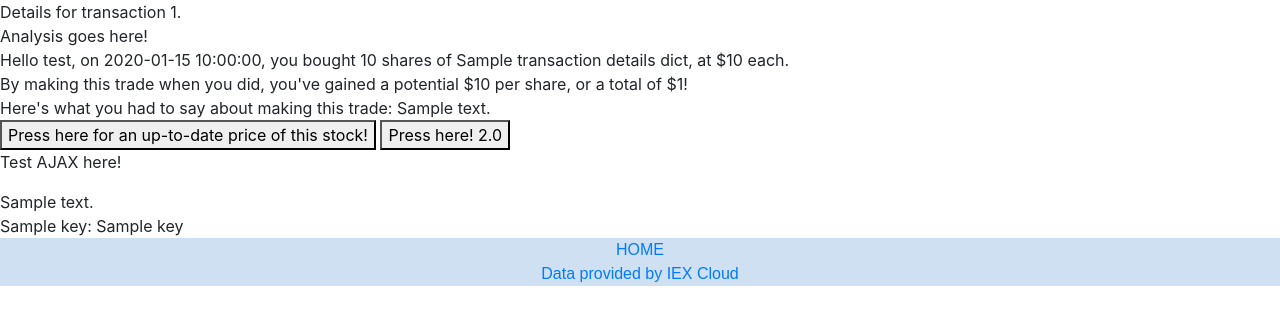
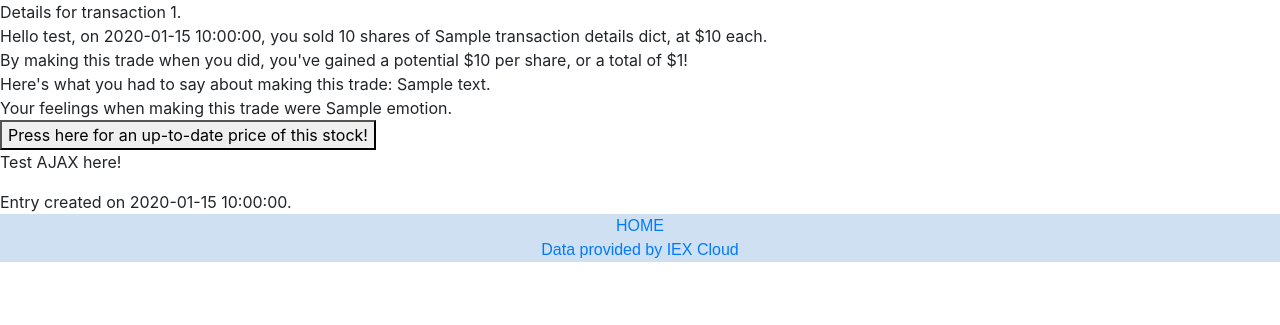
Before and after one commit to lucasdpau/stockfeels, a Flask app: template templates/details.html in a window 1280 px wide. Shown: the part 134-459 px from the top of the page. Run offline with Flask 2, Linux system fonts and the light colour scheme; a user stored in the database is signed in; the template is opened without the code that fills it: most values are stand-ins (such as "Sample title", 1, 10 or a date in 2020); some libraries are stand-ins or nearby versions.

Commit message:
cleaned up details page

```diff
--- a/templates/details.html
+++ b/templates/details.html
@@ -4,9 +4,13 @@
         Details for transaction {{ transaction_details_dict["transaction_id"] }}.
     </div>
     <div>
-        Analysis goes here!
-        <br>
-        Hello {{ session["username"] }}, on {{transaction_details_dict["trans_datetime"]}}, you bought {{transaction_details_dict["quantity"]}}
+        Hello {{ session["username"] }}, on {{transaction_details_dict["trans_datetime"]}}, you
+        {% if transaction_details_dict["buysell"] == 0 %}
+        bought
+        {% else %}
+        sold
+        {% endif %}
+        {{transaction_details_dict["quantity"]}}
         shares of {{transaction_details_dict["stock_name"]}}, at ${{transaction_details_dict["price"]}} each.
         <br>
         {% if transaction_details_dict["price_difference"] > 0 %}
@@ -16,22 +20,18 @@
         By making this trade when you did, you lost a potential ${{transaction_details_dict["price_difference"]}} per share.
         {% endif %}
         <br>
-        Here's what you had to say about making this trade: {{transaction_details_dict["comment"]}}
+        Here's what you had to say about making this trade:
+        {{transaction_details_dict["comment"]}}
+    </div>
+    <div>
+        Your feelings when making this trade were {{transaction_details_dict["emotion"]}}.
     </div>
     <div>
         <button id="details_button" onclick="test_ajax()">Press here for an up-to-date price of this stock!</button>
-        <button onclick="test_js()">Press here! 2.0</button>
         <p id="p_ajax">Test AJAX here!</p>
     </div>
     <div>
-        {{transaction_details_dict}}
-
-    </div>
-    <div>
-        {% for key in transaction_details_dict %}
-            {{ key }}: {{ transaction_details_dict[key] }}
-            <br>
-        {% endfor %}
+        Entry created on {{transaction_details_dict["entry_datetime"]}}.
     </div>
 
     <script>
@@ -45,7 +45,8 @@
                 }
             };
             xhttp.open("POST","/details",true);
-            xhttp.setRequestHeader("Content-type", "application/x-www-form-urlencoded");
+            xhttp.setRequestHeader("Content-type",
+            "application/x-www-form-urlencoded");
             xhttp.send(trans_id);
         }
 
```
